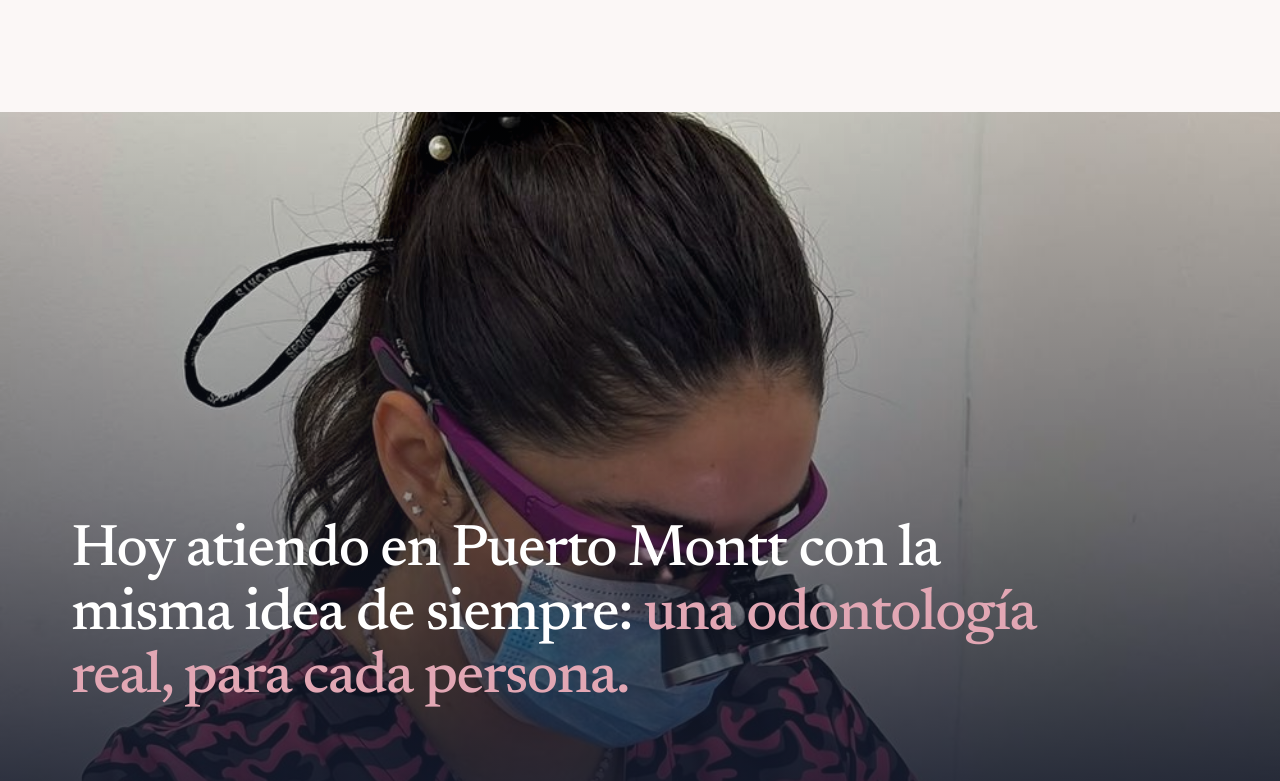
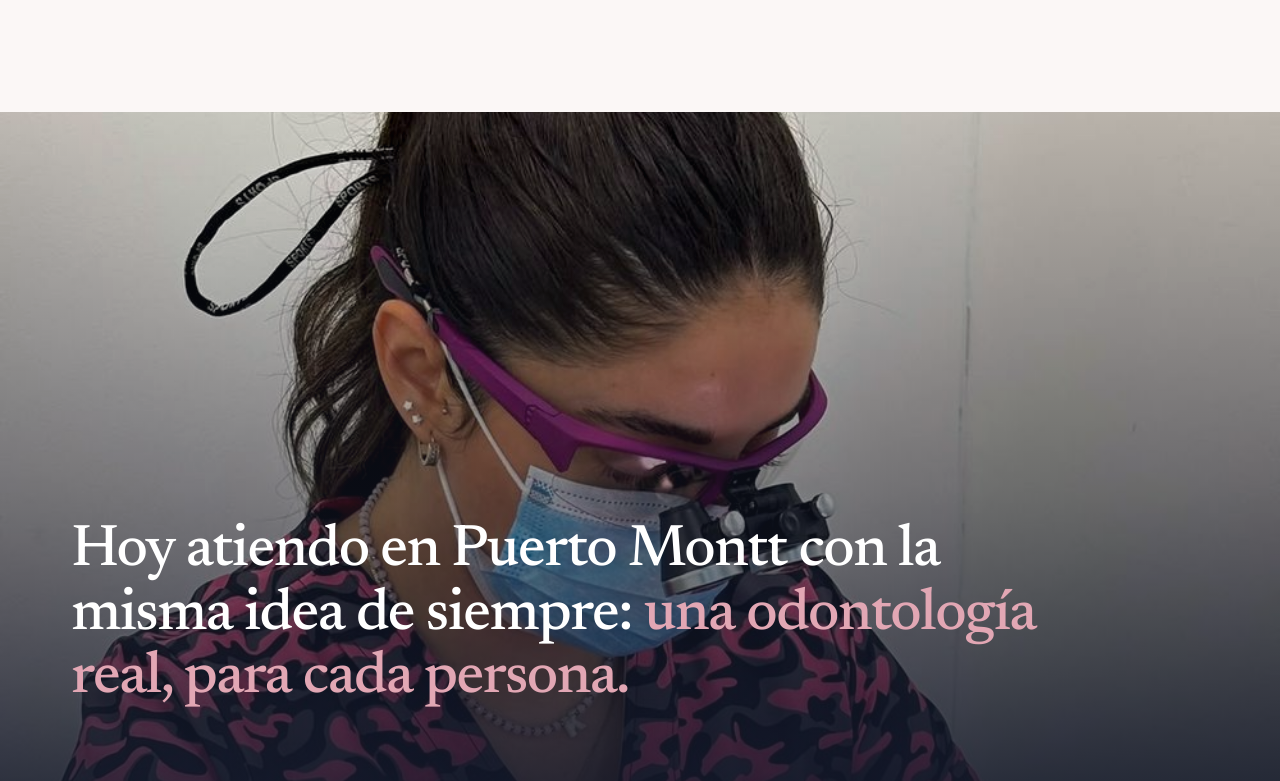
Before and after one commit to agustinespejobenavente-eng/dra-katy-espejo-web, a plain HTML site: page nuevo/index.html in a window 1280 px wide. Shown: the part 7436-8217 px from the top of the page. Drawn offline with Linux system fonts and the light colour scheme.

Commit message:
Encuadre de la foto a todo el ancho
Co-Authored-By: Claude Opus 5.5 <noreply@anthropic.com>

```diff
--- a/nuevo/styles.css
+++ b/nuevo/styles.css
@@ -255,7 +255,7 @@ em { font-style: italic; }
 
 /* Foto a todo el ancho */
 .band { position: relative; min-height: min(86vh, 820px); display: grid; align-items: end; overflow: hidden; margin-bottom: clamp(48px, 6vw, 80px); }
-.band__img { position: absolute; inset: 0; width: 100%; height: 100%; object-fit: cover; object-position: 50% 12%; filter: saturate(1.05) contrast(1.04) sepia(.07); }
+.band__img { position: absolute; inset: 0; width: 100%; height: 100%; object-fit: cover; object-position: 50% 21%; filter: saturate(1.05) contrast(1.04) sepia(.07); }
 .band::after { content: ""; position: absolute; inset: 0; background: linear-gradient(to top, rgba(20, 26, 44, .88) 0, rgba(20, 26, 44, .45) 45%, rgba(20, 26, 44, .05) 100%); }
 .band__txt { position: relative; z-index: 1; max-width: var(--wrap); width: 100%; margin: 0 auto; padding: 0 var(--gut) clamp(48px, 7vw, 96px); }
 .band__txt p { max-width: 17em; color: #fff; font: 500 clamp(34px, 4.6vw, 68px)/1.08 var(--serif); letter-spacing: -.025em; }
```
